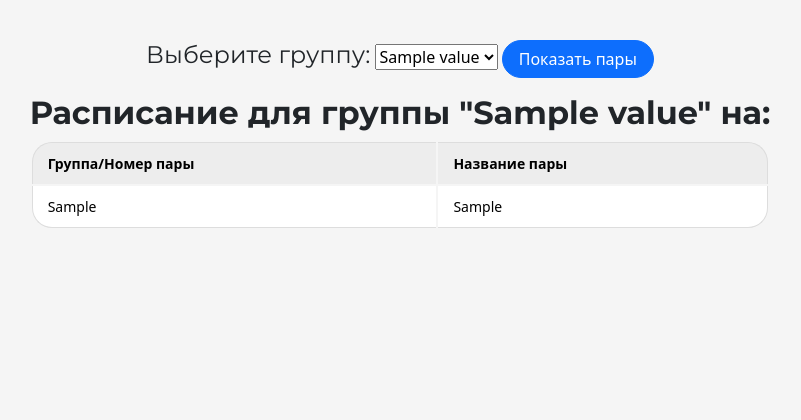
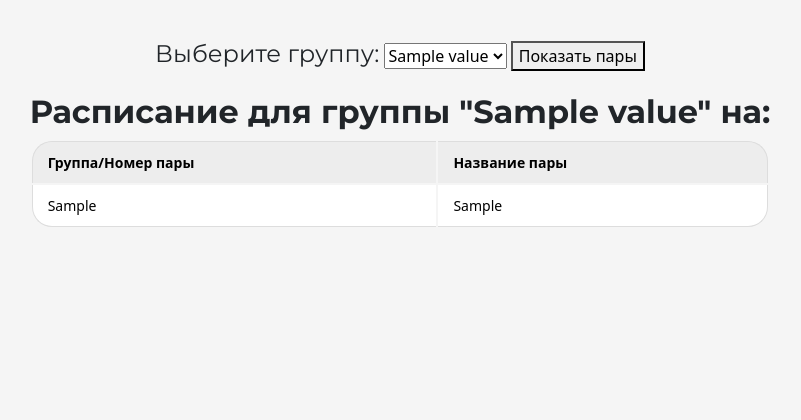
Before and after one commit to ANG1CH/site_v_sharagu, a Flask app: template app/templates/main/index.html in a window 1280 px wide. Shown: the part 147-567 px from the top of the page, without its empty margins (240-1041 px from the left). Run offline with Flask 3, Linux system fonts and the light colour scheme; the template is opened without the code that fills it: most values are stand-ins (such as "Sample title", 1, 10 or a date in 2020); parts of the project's set-up code (start-up, migrations or seed data) failed here and were passed over; some libraries are stand-ins or nearby versions.

Commit message:
Rollback

```diff
--- a/app/templates/main/index.html
+++ b/app/templates/main/index.html
@@ -15,7 +15,7 @@
             <option value="{{ loop.index0 }}">{{ value }}</option>
             {% endfor %}
         </select>
-        <button class="btn btn-primary rounded-pill px-3" type="button">Показать пары</button>
+        <button type="submit">Показать пары</button>
     </form>
     <p></p>
     {% if selected_index is none %}
```
